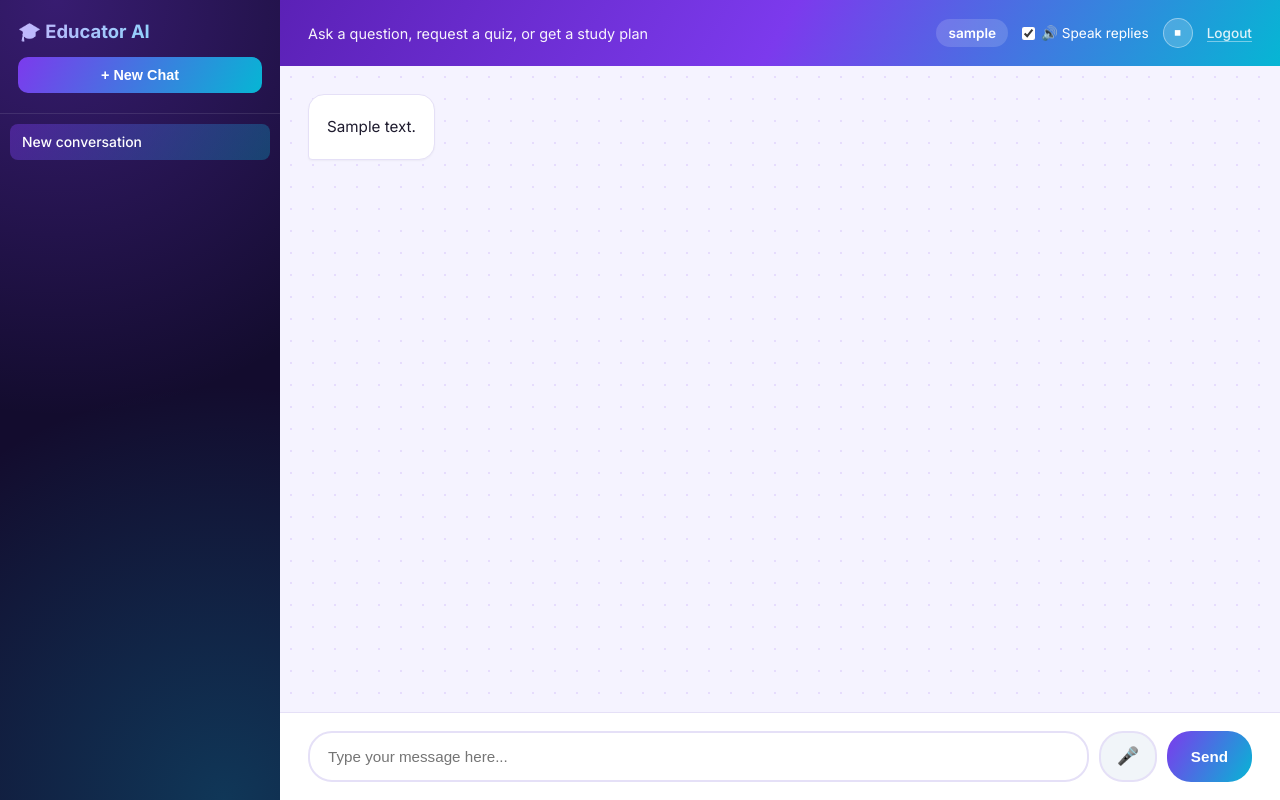
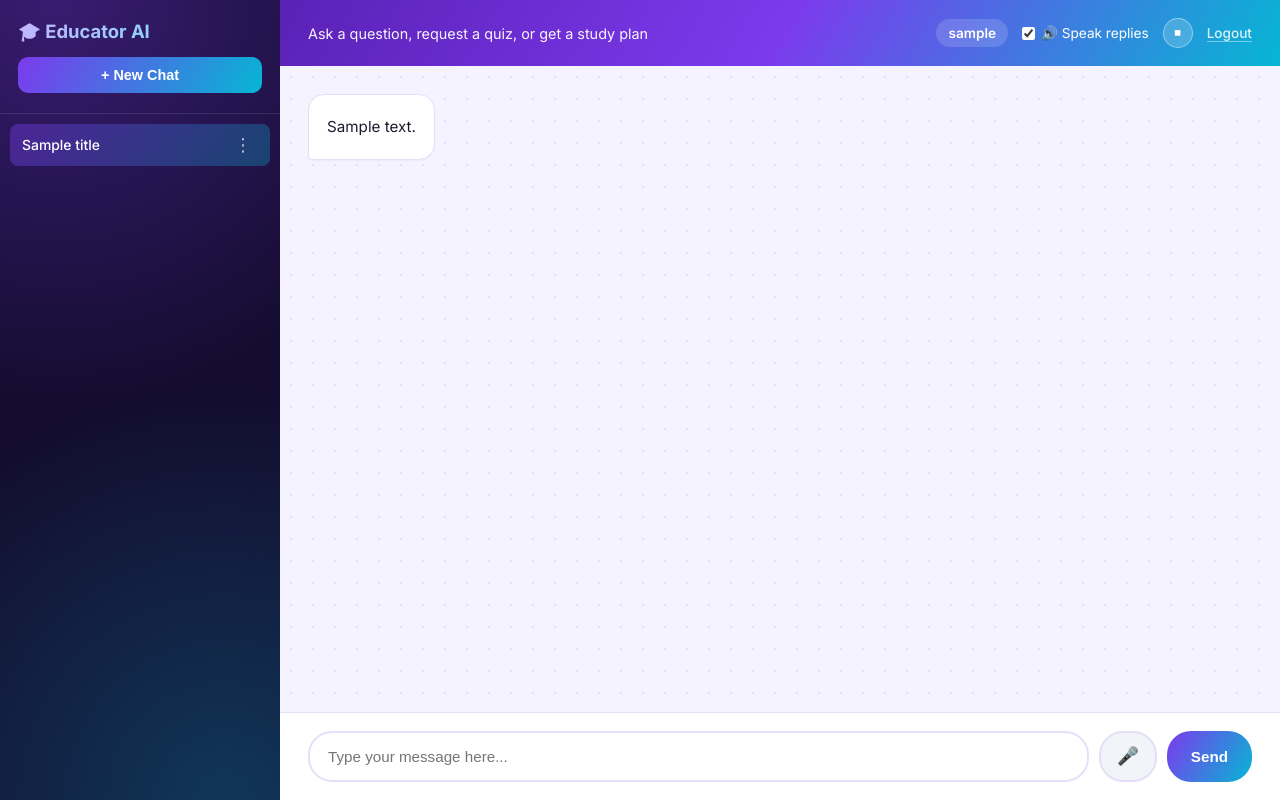
Before and after one commit to geetangichawla-code/Educator-agent, a Flask app: page / in a window 1280 px wide. Run offline with Flask 3, Linux system fonts and the light colour scheme; the visitor is signed in with stand-in values (Sample User, id 1); tables that the repository leaves empty hold one stand-in row (values such as "Sample post").

Commit message:
Add chat rename and delete with three-dots menu

```diff
--- a/app.py
+++ b/app.py
@@ -133,7 +133,36 @@ def new_chat():
     new_id = database.new_conversation_id()
     session["conversation_id"] = new_id
     return jsonify({"conversation_id": new_id})
+@app.route("/delete_chat", methods=["POST"])
+@login_required
+def delete_chat():
+    data = request.get_json()
+    conv_id = data.get("conversation_id")
+    if not conv_id:
+        return jsonify({"error": "Missing conversation_id"}), 400
 
+    uid = session["user_id"]
+    database.delete_conversation(uid, conv_id)
+
+    # If the user deleted the chat they were viewing, move them to another one
+    if session.get("conversation_id") == conv_id:
+        session["conversation_id"] = (
+            database.get_latest_conversation_id(uid)
+            or database.new_conversation_id()
+        )
+
+    return jsonify({"status": "ok", "conversation_id": session["conversation_id"]})
+@app.route("/rename_chat", methods=["POST"])
+@login_required
+def rename_chat():
+    data = request.get_json()
+    conv_id = data.get("conversation_id")
+    title = (data.get("title") or "").strip()[:80]
+    if not conv_id or not title:
+        return jsonify({"error": "Missing conversation_id or title"}), 400
+    if not database.rename_conversation(session["user_id"], conv_id, title):
+        return jsonify({"error": "Chat not found"}), 404
+    return jsonify({"status": "ok"})
 
 if __name__ == "__main__":
     app.run(debug=True, port=5000)
--- a/database.py
+++ b/database.py
@@ -33,6 +33,15 @@ def init_db():
             intent TEXT,
             created_at TIMESTAMP DEFAULT CURRENT_TIMESTAMP,
             FOREIGN KEY (user_id) REFERENCES users(id)
+        )
+    """)
+
+    cursor.execute("""
+        CREATE TABLE IF NOT EXISTS conversation_titles (
+            user_id INTEGER NOT NULL,
+            conversation_id TEXT NOT NULL,
+            title TEXT NOT NULL,
+            PRIMARY KEY (user_id, conversation_id)
         )
     """)
 
@@ -109,15 +118,55 @@ def get_conversations(user_id: int):
         SELECT
             conversation_id,
             MAX(created_at) AS last_at,
-            (SELECT message FROM chat_history c2
-             WHERE c2.conversation_id = chat_history.conversation_id
-               AND c2.role = 'user'
-             ORDER BY c2.created_at ASC LIMIT 1) AS title
+            COALESCE(
+                (SELECT t.title FROM conversation_titles t
+                 WHERE t.user_id = ?
+                   AND t.conversation_id = chat_history.conversation_id),
+                (SELECT message FROM chat_history c2
+                 WHERE c2.conversation_id = chat_history.conversation_id
+                   AND c2.role = 'user'
+                 ORDER BY c2.created_at ASC LIMIT 1)
+            ) AS title
         FROM chat_history
         WHERE user_id = ?
         GROUP BY conversation_id
         ORDER BY last_at DESC
-    """, (user_id,))
+    """, (user_id, user_id))
     rows = cursor.fetchall()
     conn.close()
     return rows
+
+def delete_conversation(user_id: int, conversation_id: str) -> int:
+    conn = get_db()
+    cursor = conn.cursor()
+    cursor.execute(
+        "DELETE FROM chat_history WHERE user_id = ? AND conversation_id = ?",
+        (user_id, conversation_id)
+    )
+    deleted = cursor.rowcount
+    cursor.execute(
+        "DELETE FROM conversation_titles WHERE user_id = ? AND conversation_id = ?",
+        (user_id, conversation_id)
+    )
+    conn.commit()
+    conn.close()
+    return deleted
+
+def rename_conversation(user_id: int, conversation_id: str, title: str) -> bool:
+    conn = get_db()
+    cursor = conn.cursor()
+    # only rename chats that really belong to this user
+    cursor.execute(
+        "SELECT 1 FROM chat_history WHERE user_id = ? AND conversation_id = ? LIMIT 1",
+        (user_id, conversation_id)
+    )
+    if not cursor.fetchone():
+        conn.close()
+        return False
+    cursor.execute(
+        "INSERT OR REPLACE INTO conversation_titles (user_id, conversation_id, title) VALUES (?, ?, ?)",
+        (user_id, conversation_id, title)
+    )
+    conn.commit()
+    conn.close()
+    return True
--- a/static/style.css
+++ b/static/style.css
@@ -517,3 +517,71 @@ html, body {
     font-size: 0.88rem;
     margin-bottom: 4px;
 }
+.conversation-item {
+    display: flex;
+    align-items: center;
+    justify-content: space-between;
+    gap: 8px;
+}
+
+.conversation-title {
+    flex: 1;
+    overflow: hidden;
+    text-overflow: ellipsis;
+    white-space: nowrap;
+}
+
+.conv-menu-btn {
+    background: none;
+    border: none;
+    color: inherit;
+    font-size: 18px;
+    line-height: 1;
+    cursor: pointer;
+    padding: 2px 6px;
+    border-radius: 6px;
+    opacity: 0;
+}
+
+.conversation-item:hover .conv-menu-btn,
+.conversation-item.active .conv-menu-btn,
+.conv-menu-btn:focus {
+    opacity: 0.7;
+}
+
+.conv-menu-btn:hover {
+    opacity: 1;
+    background: rgba(128, 128, 128, 0.25);
+}
+
+/* phones have no hover, so always show the dots */
+@media (hover: none) {
+    .conv-menu-btn { opacity: 0.7; }
+}
+
+.conv-menu {
+    position: fixed;
+    z-index: 1000;
+    min-width: 140px;
+    background: #2a2a2e;
+    border: 1px solid rgba(255, 255, 255, 0.12);
+    border-radius: 10px;
+    padding: 4px;
+    box-shadow: 0 8px 24px rgba(0, 0, 0, 0.35);
+}
+
+.conv-menu button {
+    display: block;
+    width: 100%;
+    text-align: left;
+    background: none;
+    border: none;
+    color: #eee;
+    font-size: 14px;
+    padding: 8px 12px;
+    border-radius: 6px;
+    cursor: pointer;
+}
+
+.conv-menu button:hover { background: rgba(255, 255, 255, 0.1); }
+.conv-menu button.danger { color: #ff6b6b; }
--- a/templates/index.html
+++ b/templates/index.html
@@ -161,7 +161,23 @@
                     const item = document.createElement("div");
                     item.className = "conversation-item" +
                         (conv.conversation_id === currentConversationId ? " active" : "");
-                    item.textContent = title;
+
+                    const titleSpan = document.createElement("span");
+                    titleSpan.className = "conversation-title";
+                    titleSpan.textContent = title;
+
+                    const menuBtn = document.createElement("button");
+                    menuBtn.type = "button";
+                    menuBtn.className = "conv-menu-btn";
+                    menuBtn.title = "Options";
+                    menuBtn.textContent = "\u22EE"; // three vertical dots
+                    menuBtn.addEventListener("click", (e) => {
+                        e.stopPropagation(); // don't also switch to this chat
+                        showConvMenu(menuBtn, conv.conversation_id, rawTitle);
+                    });
+
+                    item.appendChild(titleSpan);
+                    item.appendChild(menuBtn);
                     item.addEventListener("click", () => switchConversation(conv.conversation_id));
                     list.appendChild(item);
                 });
@@ -182,6 +198,84 @@
 
             currentConversationId = convId;
             await loadHistory();
+            loadConversations();
+        }
+
+        async function deleteConversation(convId) {
+            if (!confirm("Delete this chat? This can't be undone.")) return;
+            window.speechSynthesis.cancel();
+
+            const res = await fetch("/delete_chat", {
+                method: "POST",
+                headers: { "Content-Type": "application/json" },
+                body: JSON.stringify({ conversation_id: convId })
+            });
+
+            if (!res.ok) {
+                alert("Could not delete the chat.");
+                return;
+            }
+
+            const data = await res.json();
+
+            // If the open chat was deleted, the server picked a new active chat
+            if (convId === currentConversationId) {
+                currentConversationId = data.conversation_id;
+                await loadHistory();
+            }
+            loadConversations();
+        }
+
+        // --- Three-dots menu (Rename / Delete) ---
+        let openMenu = null;
+
+        function closeMenu() {
+            if (openMenu) { openMenu.remove(); openMenu = null; }
+        }
+        document.addEventListener("click", closeMenu);
+        window.addEventListener("resize", closeMenu);
+
+        function showConvMenu(anchor, convId, fullTitle) {
+            closeMenu();
+            const menu = document.createElement("div");
+            menu.className = "conv-menu";
+
+            const renameItem = document.createElement("button");
+            renameItem.type = "button";
+            renameItem.textContent = "Rename";
+            renameItem.addEventListener("click", () => renameConversation(convId, fullTitle));
+
+            const deleteItem = document.createElement("button");
+            deleteItem.type = "button";
+            deleteItem.className = "danger";
+            deleteItem.textContent = "Delete";
+            deleteItem.addEventListener("click", () => deleteConversation(convId));
+
+            menu.appendChild(renameItem);
+            menu.appendChild(deleteItem);
+            document.body.appendChild(menu);
+
+            const r = anchor.getBoundingClientRect();
+            menu.style.top = (r.bottom + 4) + "px";
+            menu.style.left = Math.max(8, Math.min(r.left, window.innerWidth - 160)) + "px";
+            openMenu = menu;
+        }
+
+        async function renameConversation(convId, oldTitle) {
+            const input = prompt("Rename chat:", oldTitle);
+            if (input === null) return;
+            const title = input.trim();
+            if (!title) return;
+
+            const res = await fetch("/rename_chat", {
+                method: "POST",
+                headers: { "Content-Type": "application/json" },
+                body: JSON.stringify({ conversation_id: convId, title })
+            });
+            if (!res.ok) {
+                alert("Could not rename the chat.");
+                return;
+            }
             loadConversations();
         }
 
```
